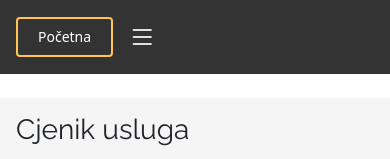
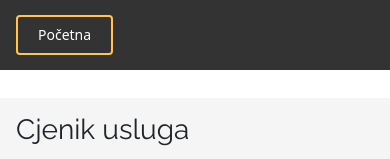
Before and after one commit to house-of-massage/house-of-massage.github.io, a plain HTML site: page cjenik.html in a window 390 px wide. Shown: the top 159 px of the page. Drawn offline with nearby package versions, Linux system fonts and the light colour scheme.

Commit message:
Update cjenik.html

```diff
--- a/cjenik.html
+++ b/cjenik.html
@@ -46,10 +46,6 @@
       <!-- Uncomment below if you prefer to use an image logo -->
       <!-- <a href="index.html" class="logo me-auto me-lg-0"><img src="assets/img/logo.png" alt="" class="img-fluid"></a>-->
 
-      <nav id="navbar" class="navbar order-last order-lg-0">
-
-        <i class="bi bi-list mobile-nav-toggle"></i>
-      </nav><!-- .navbar -->
 
       <a href="index.html" class="get-started-btn scrollto">Početna</a>
 
```
